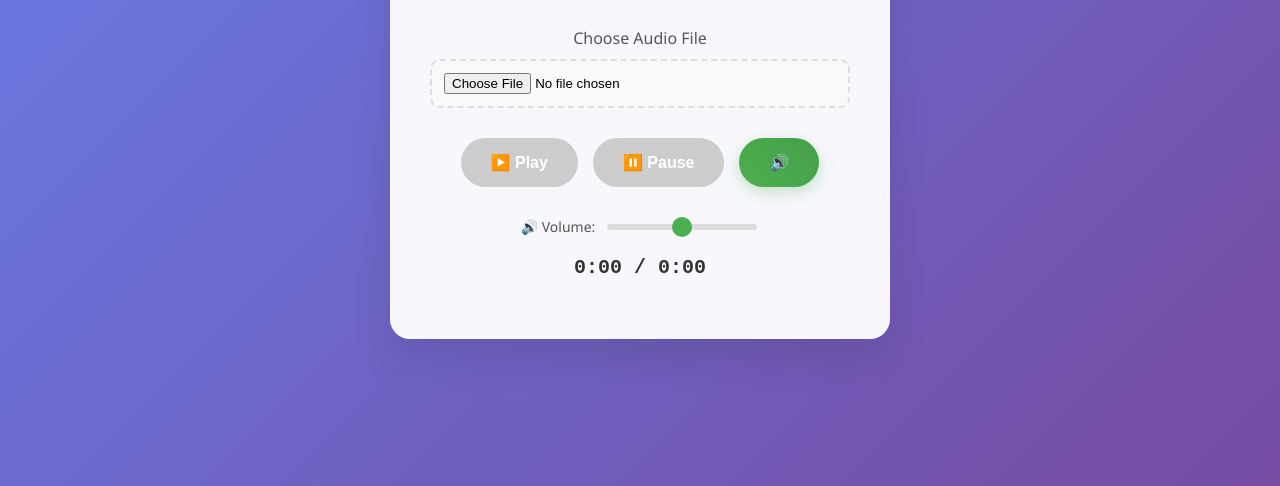
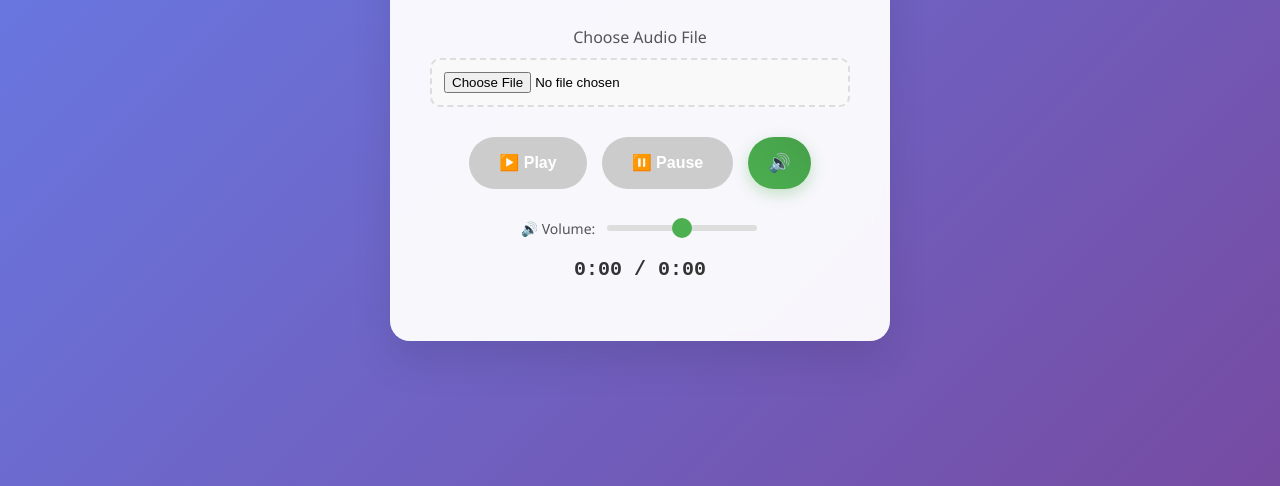
Before and after one commit to wesgitley/mysoundapilab, a website: page index.html in a window 1280 px wide. Shown: the part 314-800 px from the top of the page. Drawn offline with Linux system fonts and the light colour scheme.

Commit message:
Mute Button implementation

```diff
--- a/index.html
+++ b/index.html
@@ -129,7 +129,9 @@
     <div class="controls">
       <button id="playBtn" onclick="playAudio()" disabled>▶️ Play</button>
       <button id="pauseBtn" onclick="pauseAudio()" disabled>⏸️ Pause</button>
-      <button id="muteBtn" onclick="toggleMute()">🔊</button>
+
+      <button id="muteBtn" onclick="toggleMute()" style="padding: 15px 20px; font-size: 18px;">🔊</button>
+
     </div>
 
 
```
